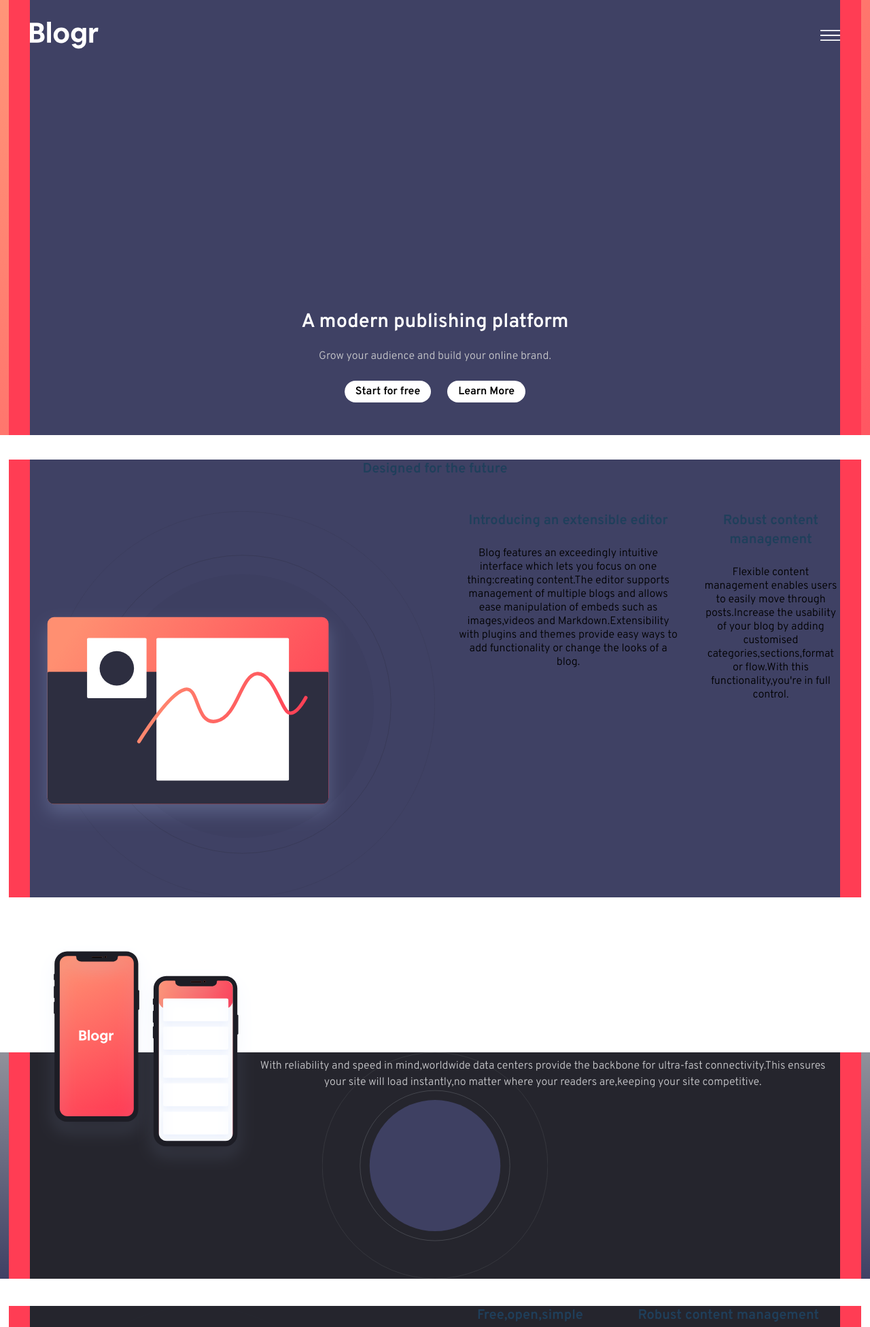
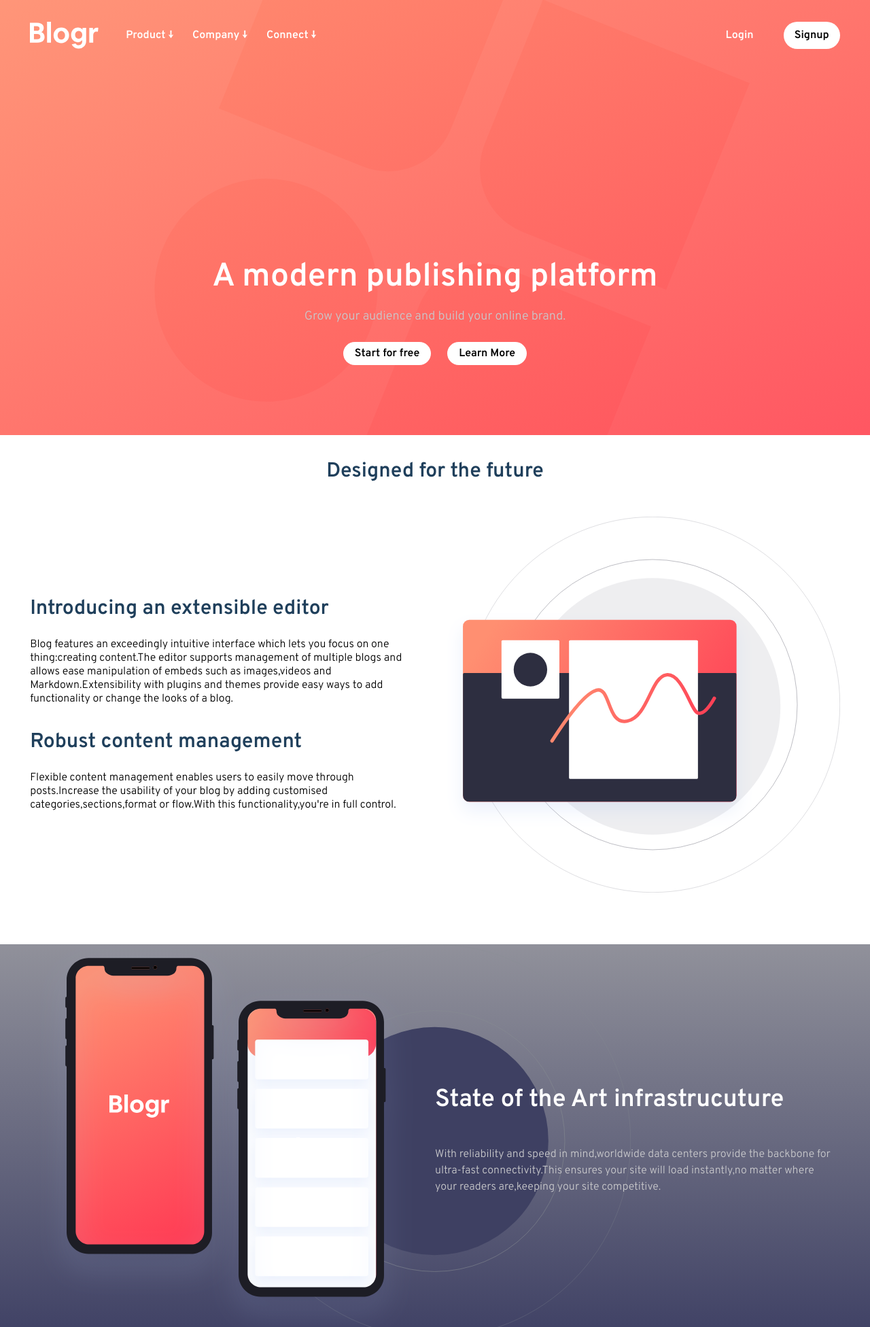
Before and after one commit to Rickyngechu/proj-7, a website: page index.html in a window 1280 px wide. Shown: the top 1952 px of the page at 68% size. Drawn offline with Linux system fonts and the light colour scheme.

Commit message:
added some commits

```diff
--- a/css/style.css
+++ b/css/style.css
@@ -50,21 +50,29 @@ font-family: "Ubuntu", sans-serif; */
   .start-free,
   .learn-more {
     padding: 0.4rem 1rem;
-    background-color: #fff;
     border-radius: 10rem;
     text-decoration: none;
     font-weight: 700;
+    border: 1px solid transparent;
+    transition: all 0.2s;
+  }
+  .learn-more:hover,
+  .start-free:hover {
+    background-color: transparent;
+    border: 1px solid #fff;
+    color: #fff;
   }
   .main-sub {
     margin-bottom: 3rem;
   }
   h2 {
     margin-bottom: 1.5rem;
+    background-color: #ffffff00;
   }
 
   /* Styling the getting started section */
   .section-getting {
-    margin-top: 12rem;
+    /* margin-top: 12rem; */
     background-image: linear-gradient(
       hsla(237, 18%, 21%, 0.524),
       hsl(237, 23%, 32%)
@@ -77,12 +85,7 @@ font-family: "Ubuntu", sans-serif; */
     background-size: contain;
     background-repeat: no-repeat;
   }
-  .mg {
-    transform: translateY(-10rem);
-  }
-  .get-content {
-    transform: translateY(-5rem);
-  }
+
   .logo {
     margin-inline: auto;
   }
@@ -90,28 +93,4 @@ font-family: "Ubuntu", sans-serif; */
     color: hsl(240, 2%, 79%);
     font-weight: 400;
   }
-  .bg-image {
-    width: 50%;
-  }
-  /* @media screen and (min-width: 900px) {
-    .section-hero {
-      height: 80vh;
-    }
-    .cont {
-      height: 100%;
-      width: 90%;
-      max-width: 80rem;
-      background-color: rosybrown;
-    }
-  } */
-
-  /* @media screen and (min-width: 900px) {
-    .section-hero {
-      height: 80vh;
-    }
-    .cont {
-      width: 90%;
-      max-width: 80rem;
-      background-color: rosybrown;
-    } */
 }
--- a/index.html
+++ b/index.html
@@ -34,32 +34,49 @@
   </head>
   <body>
     <section class="section-hero h-screen laptop:h-[80vh]">
-      <div class="cont max-w-[90rem] w-[98%] mx-auto bg-Light-red">
+      <div class="cont max-w-[90rem] w-[98%] mx-auto">
         <div
-          class="header tablet:w-[80%] flex flex-col py-8 mx-auto h-[100vh] laptop:h-[80vh] bg-Verydark-desaturated-blue laptop:w-[95%]"
+          class="header tablet:w-[80%] flex flex-col py-8 mx-auto h-[100vh] laptop:h-[80vh] laptop:w-[95%]"
         >
           <div class="nav-imgs flex justify-between items-center">
             <img src="images/logo.svg" alt="Logo" class="logo-1" />
 
+            <ul
+              class="ul-cont hidden laptop:flex w-full justify-between items-center"
+            >
+              <nav class="flex ml-10 items-center text-White font-dark">
+                <li class="mr-7">Product &downarrow;</li>
+                <li class="mr-7">Company &downarrow;</li>
+                <li class="mr-7">Connect &downarrow;</li>
+              </nav>
+              <div class="sub flex items-center font-dark">
+                <li class="mr-11 cursor-pointer text-White">Login</li>
+                <li
+                  class="signup px-4 py-2 bg-White rounded-3xl cursor-pointer hover:opacity-75"
+                >
+                  Signup
+                </li>
+              </div>
+            </ul>
             <img
               src="images/icon-hamburger.svg"
               alt="Hamburger"
-              class="hamburger"
+              class="hamburger laptop:hidden"
             />
           </div>
-          <div class="header-cont mt-auto mx-5">
-            <h1 class="main-heading mb-5 text-White">
+          <div class="header-cont mt-auto mx-5 laptop:mb-14">
+            <h1 class="main-heading mb-5 text-White text-5xl">
               A modern publishing platform
             </h1>
 
-            <p class="header-text text-Grayish-blue mb-7">
+            <p class="header-text text-Grayish-blue mb-7 text-lg">
               Grow your audience and build your online brand.
             </p>
 
             <div class="link mb-5 w-full">
-              <a href="#" class="start-free mr-5">Start for free</a>
+              <a href="#" class="start-free bg-White mr-5">Start for free</a>
 
-              <a href="#" class="learn-more">Learn More</a>
+              <a href="#" class="learn-more bg-White">Learn More</a>
             </div>
           </div>
         </div>
@@ -67,16 +84,17 @@
     </section>
 
     <div class="section-choose py-9">
-      <div class="cont max-w-[90rem] w-[98%] mx-auto text-center bg-Light-red">
-        <div
-          class="choose-cont tablet:w-[80%] laptop:w-[95%] mx-auto bg-Verydark-desaturated-blue"
+      <div class="cont max-w-[90rem] w-[98%] mx-auto text-center">
+        <div class="choose-cont tablet:w-[80%] laptop:w-[95%] mx-auto">
+          <h2
+            class="main-sub text-Very-dark-blue font-black text-xl laptop:text-3xl"
           >
-          <h2 class="main-sub text-Very-dark-blue font-black text-xl">
             Designed for the future
           </h2>
           <div
-            class="grid-cont text-center flex flex-col laptop:flex-row gap-8"
+            class="grid-cont text-center flex flex-col laptop:flex-row gap-8 laptop:items-center"
           >
+            <div class="img-cont w-9/12 order-1 laptop:w-1/2">
               <img
                 srcset="
                   images/illustration-editor-mobile.svg   370w,
@@ -87,14 +105,17 @@
                 alt="phones"
                 class="bg-image mobile"
               />
-
-            <div class="item2">
-              <h2 class="sub-heading text-Very-dark-blue font-black text-xl">
+            </div>
+            <div class="item-all w-1/2 laptop:text-left">
+              <div class="item2 mb-9">
+                <h2
+                  class="sub-heading text-Very-dark-blue font-black text-xl laptop:text-3xl"
+                >
                   Introducing an extensible editor
                 </h2>
                 <p class="choose-text text-base leading-5">
-                Blog features an exceedingly intuitive interface which lets you
-                focus on one thing:creating content.The editor supports
+                  Blog features an exceedingly intuitive interface which lets
+                  you focus on one thing:creating content.The editor supports
                   management of multiple blogs and allows ease manipulation of
                   embeds such as images,videos and Markdown.Extensibility with
                   plugins and themes provide easy ways to add functionality or
@@ -103,13 +124,15 @@
               </div>
 
               <div class="item-3">
-              <h2 class="text-Very-dark-blue font-black text-xl">
+                <h2
+                  class="text-Very-dark-blue font-black text-xl laptop:text-3xl"
+                >
                   Robust content management
                 </h2>
                 <p class="choose-text text-base leading-5">
-                Flexible content management enables users to easily move through
-                posts.Increase the usability of your blog by adding customised
-                categories,sections,format or flow.With this
+                  Flexible content management enables users to easily move
+                  through posts.Increase the usability of your blog by adding
+                  customised categories,sections,format or flow.With this
                   functionality,you're in full control.
                 </p>
               </div>
@@ -117,20 +140,21 @@
           </div>
         </div>
       </div>
+    </div>
 
-    <section class="section-getting relative">
-      <div class="cont max-w-[90rem] w-[98%] mx-auto bg-Light-red">
+    <section class="section-getting relative mt-48 laptop:mt-10">
+      <div class="cont max-w-[90rem] w-[98%] mx-auto">
         <div
-          class="getting-started text-center laptop:flex laptop:flex-row px-3 tablet:w-[80%] laptop:w-[95%] mx-auto bg-Verydark-black-blue"
+          class="getting-started text-center laptop:flex laptop:flex-row px-3 tablet:w-[80%] laptop:w-[95%] mx-auto laptop:items-center translate-y-0"
         >
-          <div class="mg">
+          <div class="mg laptop:w-1/2">
             <img
               src="images/illustration-phones.svg"
               alt="phones"
               class="img-phones"
             />
           </div>
-          <div class="get-content">
+          <div class="get-content laptop:w-1/2 laptop:text-left">
             <h3 class="main-sub text-4xl text-White font-black">
               State of the Art infrastrucuture
             </h3>
@@ -147,9 +171,9 @@
     </section>
 
     <section class="section-reasons bg-White py-10">
-      <div class="cont max-w-[90rem] w-[98%] mx-auto bg-Light-red">
+      <div class="cont max-w-[90rem] w-[98%] mx-auto">
         <div
-          class="reasons text-center px-3 flex flex-col laptop:flex-row gap-8 tablet:w-[80%] laptop:w-[95%] mx-auto bg-Verydark-black-blue"
+          class="reasons text-center px-3 flex flex-col laptop:flex-row gap-8 tablet:w-[80%] laptop:w-[95%] mx-auto laptop:items-center"
         >
           <img
             srcset="
@@ -159,42 +183,50 @@
             sizes="(max-width:370px)370px,1024px"
             src="illustration-laptop-mobile.svg "
             alt="phones"
-            class="bg-image laptop"
+            class="bg-image laptop w-1/2"
           />
 
-          <div class="item">
-            <h2 class="text-Very-dark-blue font-black text-xl">
+          <div class="item-all laptop:w-1/2 laptop:text-left">
+            <div class="item laptop:mb-9">
+              <h2
+                class="text-Very-dark-blue font-black text-xl laptop:text-3xl"
+              >
                 Free,open,simple
               </h2>
               <p class="choose-text text-base leading-5">
                 Blogr is a free and open source application backed by a large
-              community of helpful developers.It supports features such as code
-              syntax highlighting
+                community of helpful developers.It supports features such as
+                code syntax highlighting
               </p>
             </div>
             <div class="item">
-            <h2 class="text-Very-dark-blue font-black text-xl">
+              <h2
+                class="text-Very-dark-blue font-black text-xl laptop:text-3xl"
+              >
                 Robust content management
               </h2>
               <p class="choose-text text-base leading-5">
                 Flexible content management enables users to easily move through
                 posts.Increase the usability of your blog by adding customised
-              categories,sections,format or flow.With this functionality,you're
-              in full control.
+                categories,sections,format or flow.With this
+                functionality,you're in full control.
               </p>
+            </div>
           </div>
         </div>
       </div>
     </section>
 
     <footer class="section-footer bg-Verydark-black-blue py-9">
-      <div class="cont max-w-[90rem] w-[98%] mx-auto bg-Light-red">
+      <div class="cont max-w-[90rem] w-[98%] mx-auto">
         <div
-          class="footer-cont flex flex-col laptop:flex-row gap-7 text-center tablet:w-[80%] laptop:w-[95%] mx-auto"
+          class="footer-cont flex flex-col laptop:flex-row gap-7 text-center tablet:w-[80%] laptop:w-[95%] mx-auto laptop:items-center laptop:justify-between"
         >
+          <div class="footer-logo laptop:w-1/2">
             <img src="images/logo.svg" alt="Logo" class="logo w-32" />
+          </div>
 
-          <ul class="product">
+          <ul class="product laptop:w-1/2">
             <li class="footer-head font-black text-White text-2xl mb-3">
               Overview
             </li>
@@ -204,7 +236,7 @@
             <li class="footer-lk">Integrations</li>
           </ul>
 
-          <ul class="company">
+          <ul class="company laptop:w-1/2">
             <li class="footer-head font-black text-White text-2xl mb-3">
               About
             </li>
@@ -213,7 +245,7 @@
             <li class="footer-lk">Careers</li>
           </ul>
 
-          <ul class="connect">
+          <ul class="connect laptop:w-1/2">
             <li class="footer-head font-black text-White text-2xl mb-3">
               Contact
             </li>
```
Also changed, not shown: dist/output.css. Lines whose indentation alone changed are shown as unchanged.
